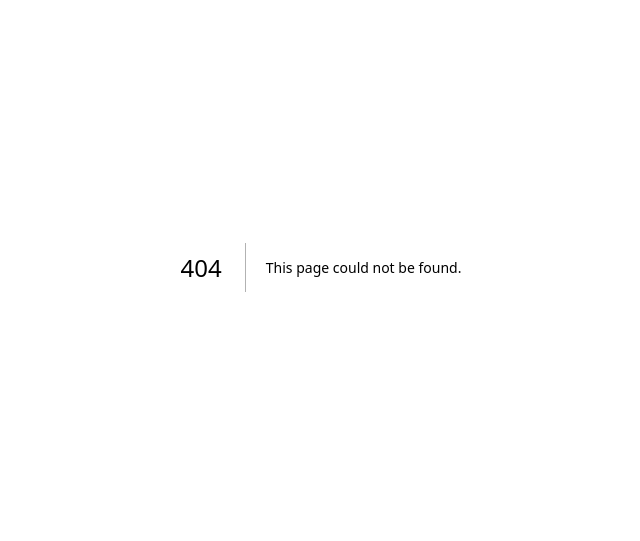
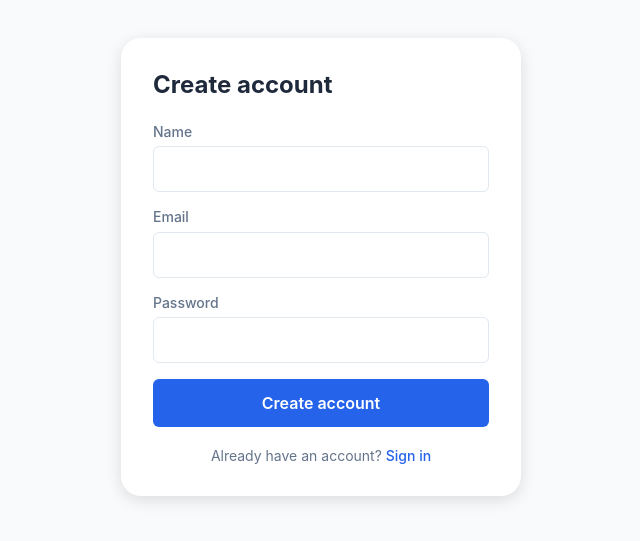
Before and after one commit to LoicDupong/nomio, a Next.js app: page /auth/register in a window 1280 px wide. Before the commit this address had no page. Shown: the part 133-674 px from the top of the page, without its empty margins (319-959 px from the left). Built offline with nearby package versions, Linux system fonts and the light colour scheme; no server answers.

Commit message:
feat: Zustand auth/trip stores and login/register pages

```diff
--- /dev/null
+++ b/app/auth/login/page.module.scss
@@ -0,0 +1,85 @@
+@import '@/styles/variables';
+
+.page {
+  min-height: 100vh;
+  display: flex;
+  align-items: center;
+  justify-content: center;
+  padding: 1rem;
+  background: $color-bg;
+}
+
+.card {
+  background: $color-surface;
+  border-radius: $radius-lg;
+  padding: 2rem;
+  width: 100%;
+  max-width: 400px;
+  box-shadow: $shadow-md;
+}
+
+.title {
+  font-size: 1.5rem;
+  font-weight: 700;
+  margin-bottom: 1.5rem;
+  color: $color-text;
+}
+
+.field {
+  display: flex;
+  flex-direction: column;
+  gap: 0.4rem;
+  margin-bottom: 1rem;
+
+  label {
+    font-size: 0.875rem;
+    font-weight: 500;
+    color: $color-text-muted;
+  }
+
+  input {
+    border: 1.5px solid $color-border;
+    border-radius: $radius-sm;
+    padding: 0.75rem 1rem;
+    font-size: 1rem;
+    transition: border-color 0.2s;
+
+    &:focus {
+      outline: none;
+      border-color: $color-primary;
+    }
+  }
+}
+
+.error {
+  color: $color-danger;
+  font-size: 0.875rem;
+  margin-bottom: 1rem;
+}
+
+.button {
+  width: 100%;
+  background: $color-primary;
+  color: white;
+  border-radius: $radius-sm;
+  padding: 0.875rem;
+  font-size: 1rem;
+  font-weight: 600;
+  transition: opacity 0.2s;
+
+  &:disabled {
+    opacity: 0.6;
+  }
+}
+
+.link {
+  text-align: center;
+  margin-top: 1.25rem;
+  font-size: 0.875rem;
+  color: $color-text-muted;
+
+  a {
+    color: $color-primary;
+    font-weight: 500;
+  }
+}
--- /dev/null
+++ b/app/auth/register/page.module.scss
@@ -0,0 +1,85 @@
+@import '@/styles/variables';
+
+.page {
+  min-height: 100vh;
+  display: flex;
+  align-items: center;
+  justify-content: center;
+  padding: 1rem;
+  background: $color-bg;
+}
+
+.card {
+  background: $color-surface;
+  border-radius: $radius-lg;
+  padding: 2rem;
+  width: 100%;
+  max-width: 400px;
+  box-shadow: $shadow-md;
+}
+
+.title {
+  font-size: 1.5rem;
+  font-weight: 700;
+  margin-bottom: 1.5rem;
+  color: $color-text;
+}
+
+.field {
+  display: flex;
+  flex-direction: column;
+  gap: 0.4rem;
+  margin-bottom: 1rem;
+
+  label {
+    font-size: 0.875rem;
+    font-weight: 500;
+    color: $color-text-muted;
+  }
+
+  input {
+    border: 1.5px solid $color-border;
+    border-radius: $radius-sm;
+    padding: 0.75rem 1rem;
+    font-size: 1rem;
+    transition: border-color 0.2s;
+
+    &:focus {
+      outline: none;
+      border-color: $color-primary;
+    }
+  }
+}
+
+.error {
+  color: $color-danger;
+  font-size: 0.875rem;
+  margin-bottom: 1rem;
+}
+
+.button {
+  width: 100%;
+  background: $color-primary;
+  color: white;
+  border-radius: $radius-sm;
+  padding: 0.875rem;
+  font-size: 1rem;
+  font-weight: 600;
+  transition: opacity 0.2s;
+
+  &:disabled {
+    opacity: 0.6;
+  }
+}
+
+.link {
+  text-align: center;
+  margin-top: 1.25rem;
+  font-size: 0.875rem;
+  color: $color-text-muted;
+
+  a {
+    color: $color-primary;
+    font-weight: 500;
+  }
+}
--- /dev/null
+++ b/app/auth/register/page.tsx
@@ -0,0 +1,82 @@
+'use client';
+import { useState } from 'react';
+import { useRouter } from 'next/navigation';
+import Link from 'next/link';
+import api from '@/lib/api';
+import { useAuthStore } from '@/store/authStore';
+import styles from './page.module.scss';
+
+export default function RegisterPage() {
+  const router = useRouter();
+  const { setAuth } = useAuthStore();
+  const [displayName, setDisplayName] = useState('');
+  const [email, setEmail] = useState('');
+  const [password, setPassword] = useState('');
+  const [error, setError] = useState('');
+  const [loading, setLoading] = useState(false);
+
+  async function handleSubmit(e: React.FormEvent) {
+    e.preventDefault();
+    setLoading(true);
+    setError('');
+    try {
+      const res = await api.post('/auth/register', {
+        email,
+        password,
+        display_name: displayName,
+      });
+      setAuth(res.data.token, res.data.user);
+      router.push('/');
+    } catch (err: unknown) {
+      const e = err as { response?: { data?: { error?: string } } };
+      setError(e.response?.data?.error || 'Registration failed');
+    } finally {
+      setLoading(false);
+    }
+  }
+
+  return (
+    <div className={styles.page}>
+      <div className={styles.card}>
+        <h1 className={styles.title}>Create account</h1>
+        <form onSubmit={handleSubmit}>
+          <div className={styles.field}>
+            <label>Name</label>
+            <input
+              type="text"
+              value={displayName}
+              onChange={(e) => setDisplayName(e.target.value)}
+              required
+            />
+          </div>
+          <div className={styles.field}>
+            <label>Email</label>
+            <input
+              type="email"
+              value={email}
+              onChange={(e) => setEmail(e.target.value)}
+              required
+            />
+          </div>
+          <div className={styles.field}>
+            <label>Password</label>
+            <input
+              type="password"
+              value={password}
+              onChange={(e) => setPassword(e.target.value)}
+              required
+              minLength={6}
+            />
+          </div>
+          {error && <p className={styles.error}>{error}</p>}
+          <button className={styles.button} type="submit" disabled={loading}>
+            {loading ? 'Creating account...' : 'Create account'}
+          </button>
+        </form>
+        <div className={styles.link}>
+          Already have an account? <Link href="/auth/login">Sign in</Link>
+        </div>
+      </div>
+    </div>
+  );
+}
--- /dev/null
+++ b/store/authStore.ts
@@ -0,0 +1,55 @@
+import { create } from 'zustand';
+import { User } from '@/types';
+
+interface AuthStore {
+  token: string | null;
+  guestToken: string | null;
+  user: User | null;
+  guestName: string | null;
+  setAuth: (token: string, user: User) => void;
+  setGuest: (guestToken: string, guestName: string) => void;
+  logout: () => void;
+  hydrate: () => void;
+}
+
+export const useAuthStore = create<AuthStore>((set) => ({
+  token: null,
+  guestToken: null,
+  user: null,
+  guestName: null,
+
+  setAuth: (token, user) => {
+    localStorage.setItem('token', token);
+    localStorage.removeItem('guest_token');
+    set({ token, user, guestToken: null, guestName: null });
+  },
+
+  setGuest: (guestToken, guestName) => {
+    localStorage.setItem('guest_token', guestToken);
+    localStorage.removeItem('token');
+    set({ guestToken, guestName, token: null, user: null });
+  },
+
+  logout: () => {
+    localStorage.removeItem('token');
+    localStorage.removeItem('guest_token');
+    set({ token: null, guestToken: null, user: null, guestName: null });
+  },
+
+  hydrate: () => {
+    if (typeof window === 'undefined') return;
+    const token = localStorage.getItem('token');
+    const guestToken = localStorage.getItem('guest_token');
+    if (token) {
+      try {
+        const payload = JSON.parse(atob(token.split('.')[1]));
+        set({ token, user: { id: payload.id, email: payload.email, display_name: payload.display_name } });
+      } catch {}
+    } else if (guestToken) {
+      try {
+        const payload = JSON.parse(atob(guestToken.split('.')[1]));
+        set({ guestToken, guestName: payload.guest_name });
+      } catch {}
+    }
+  },
+}));
```
Also changed, not shown: app/auth/login/page.tsx (added, +75 -0 lines), store/tripStore.ts (added, +25 -0 lines).
